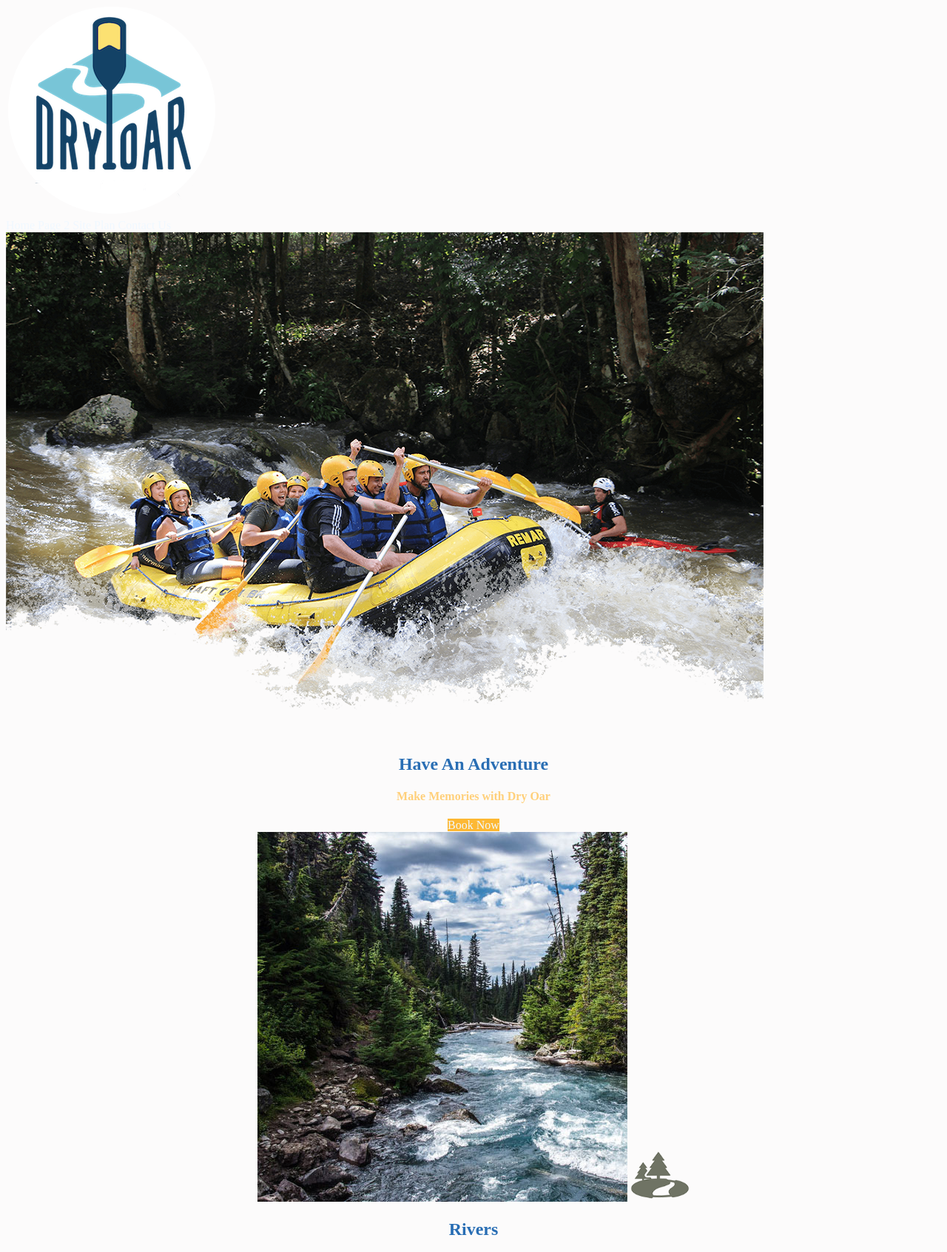
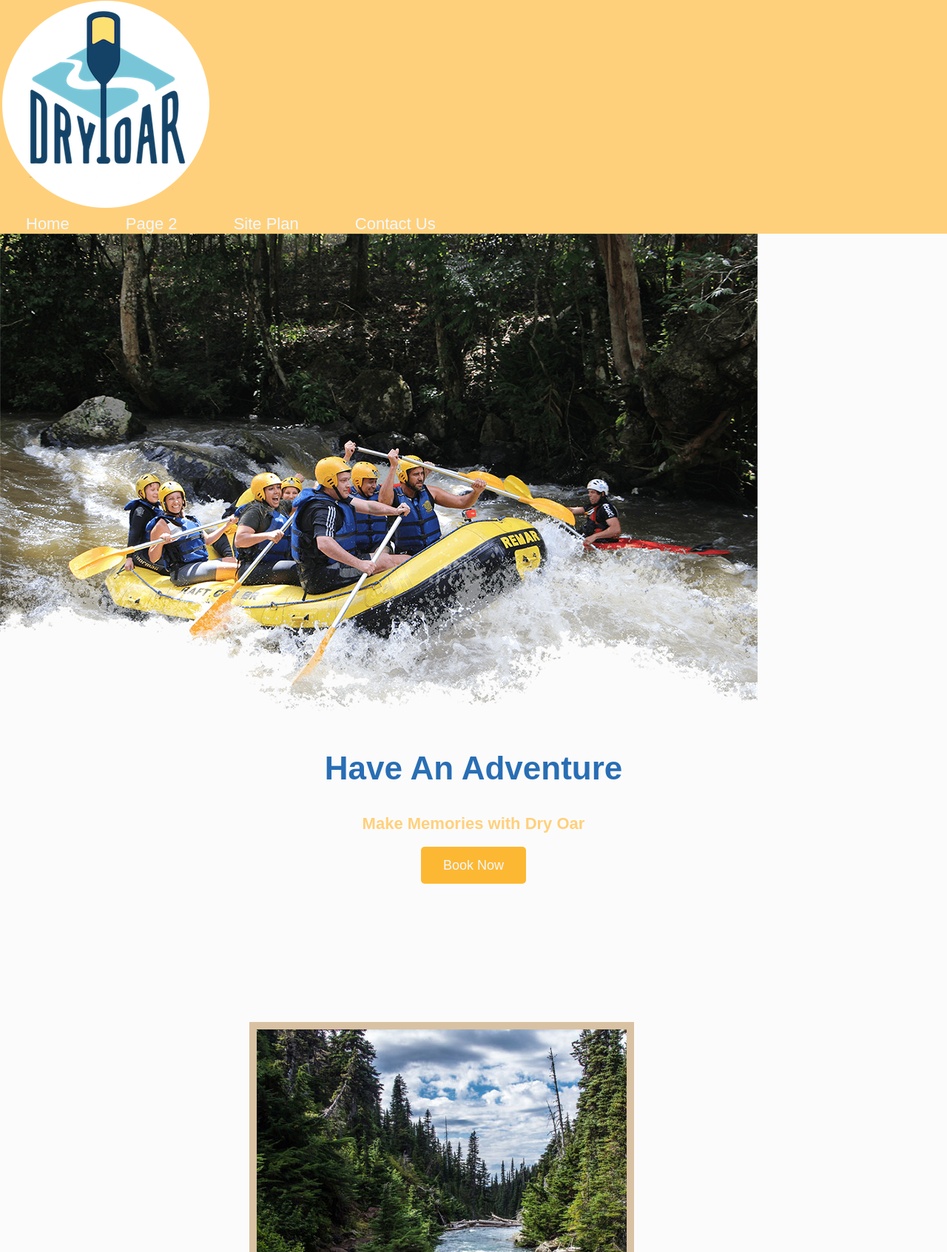
Before and after one commit to Grimm573/Wdd130, a plain HTML site: page wrr/index.html in a window 1280 px wide. Shown: the part 2-1695 px from the top of the page at 74% size. Drawn offline with Linux system fonts and the light colour scheme.

Commit message:
Add files via upload

```diff
--- a/wrr/index.html
+++ b/wrr/index.html
@@ -20,7 +20,7 @@
         </nav>
     </header>
     <div id="hero">
-        <div id=""hero-box">
+        <div id="hero-box">
         <img id="hero-img" src="images/hero.png" alt="People enjoying white water rafting">
     </div>
 <section id="hero-msg">
@@ -47,7 +47,6 @@
             <img class="icon" src="images/oars.png" alt="oars icon">
             <h2>Rapids</h2>
         </section>
-    </section>
         <img class="mountains" src="images/mountains.jpg" alt="Misty mountains">
         <section class="msg">
             <h2>More Than Just The Thrill</h2>
--- a/wrr/styles/style.css
+++ b/wrr/styles/style.css
@@ -1,6 +1,6 @@
-<body>
-    <div id="content">
-        <header>
+
+
+
 
 content  {
         max-width: 1600px;
@@ -10,6 +10,8 @@
 text-align: center;
 color:aliceblue;
 text-decoration: none;
+padding: 35px;
+
 }
 #hero-msg h1 {
 text-align: center;
@@ -23,26 +25,23 @@ text-align: center;
 main section{
     text-align: center;
 }
-       </section>
-       <div>
-</section>
-<div id="background">
+
 
 #background {
 height: 725px;
 }
 body{
 background-color:#fcfbfb;
-    color:#296eb4
+color:#296eb4;
+font-family: 'Raleway', 'Arial', 'sans-serif';
+font-size: 22px;
+margin: 0;
+padding: 0;
+
 }
-
-</div>
-
-</section>
-
-
-
-
+h2 {
+margin: 0;
+}
 
 header{
 
@@ -57,12 +56,22 @@ nav a:hover{
 background-color: #fdb833;
 color:aliceblue;
 text-decoration: none;
+font-family:'Rock Salt', 'Bradley Hand', sans-serif;
+font-size: 18px;
+padding: 15px 30px;
+margin-top: 50px;
+border-radius: 5px;
 }
 
 .join{
 background-color: #296eb4;
 color:#fdb833;
 text-decoration: none;
+font-family:'Rock Salt', 'Bradley Hand', sans-serif;
+font-size: 18px;
+padding: 15px 30px;
+margin-top: 50px;
+border-radius: 5px;
 }
 .book:hover{
 background-color: black;
@@ -79,10 +88,14 @@ nav a:hover{
 .msg{
 background-color: #296eb4;
 color:#ffd07b;
+background-color: #6f7364;
+line-height: 1.5em;
 }
 footer{
 background-color: #fdb833;
 color:#296eb4;
+padding: 25px 50px;
+margin: 200px;
 
 }
 footer a{
@@ -98,6 +111,7 @@ footer a:hover {
 }
 .icon{
 width: 80px;
+padding-top: 10px;
 }
 
 footer p {
@@ -119,10 +133,30 @@ color: #296eb4;
 }
 .msg p{
     color: black;
+    font-family:'Rock Salt', 'Bradley Hand', sans-serif;
+    font-size: 18px;
+    padding-bottom: 15px;
+
 }
 
-       <div>
-       </section>
-    </footer>
-    </div>
-</body>
+.home-title {
+font-family: 'Rock Salt', 'Bradley Hand', sans-serif;
+font-size: 2em;
+margin-top: 10px;
+}
+footer.socialimg {
+padding-top: 15px;
+}
+#logo_link{
+padding-top: 5px;
+}
+.rivers-card, .camping-card, .rapids-card {
+margin: 200px 0;
+}
+
+.card-img{
+border: 10px solid #d9c2a3;
+}
+main section img{
+box-sizing: border-box;
+}
```
Lines whose indentation alone changed are shown as unchanged.
